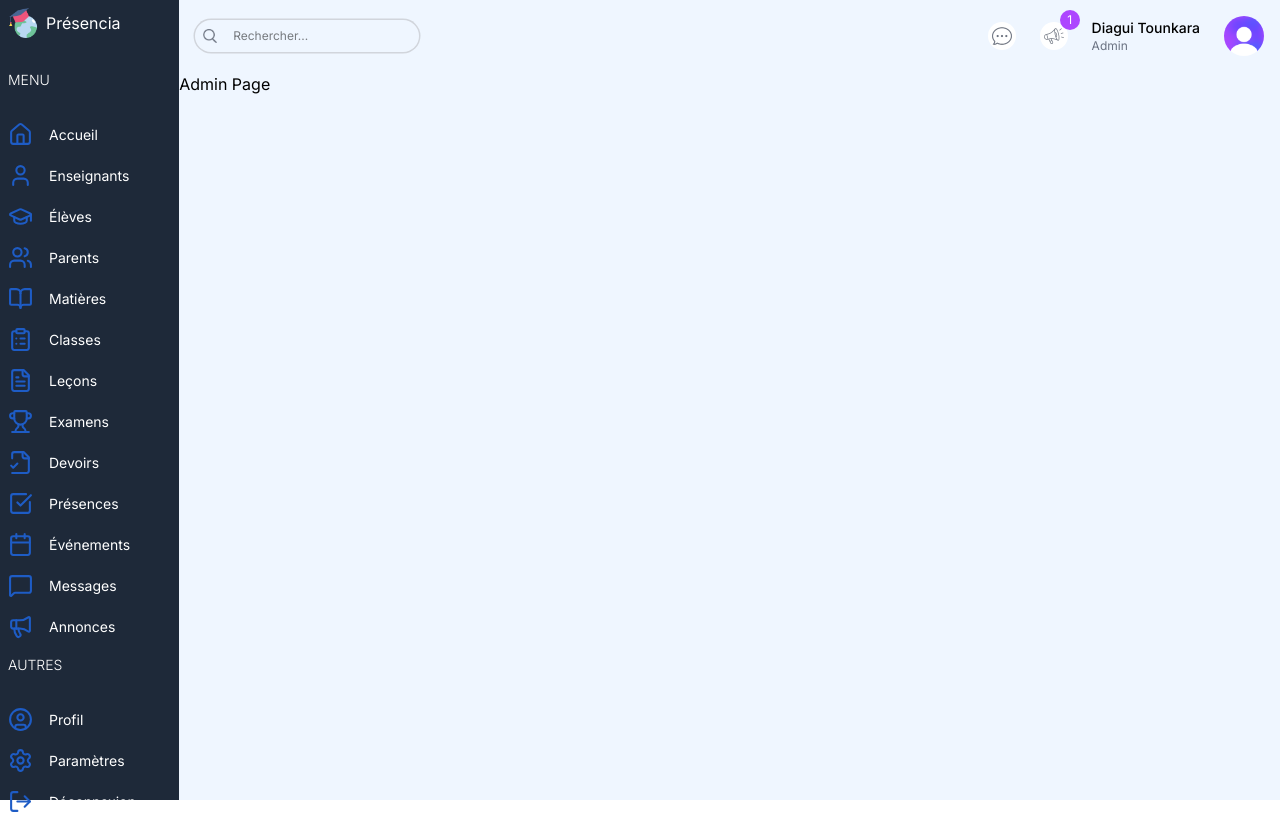
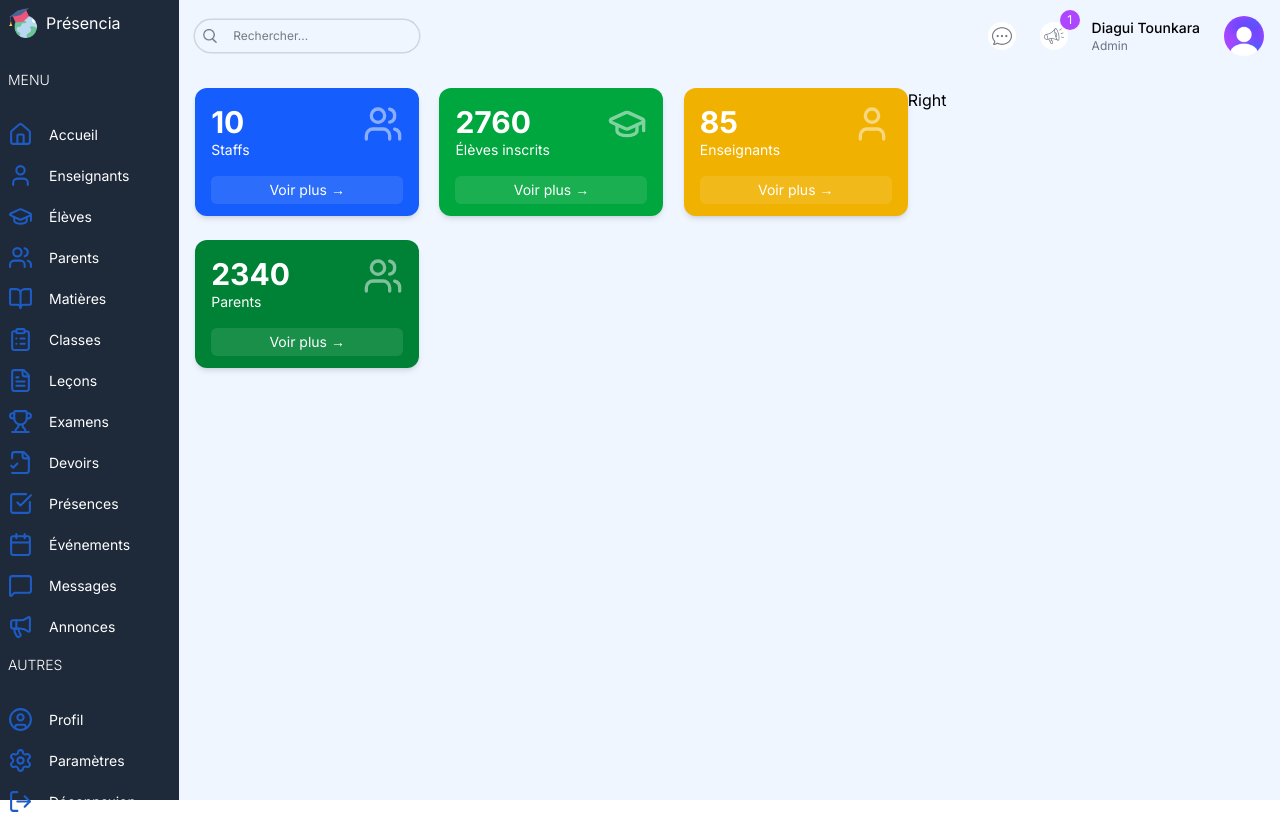
Before and after one commit to tounkaradiagui/Wire_Project_Nextjs, a Next.js app: page /admin in a window 1280 px wide. Built offline with nearby package versions, Linux system fonts and the light colour scheme.

Commit message:
Users cards designed

```diff
--- a/src/app/(dashboard)/admin/page.tsx
+++ b/src/app/(dashboard)/admin/page.tsx
@@ -1,6 +1,33 @@
+import UserCards from "@/components/UserCards"
+
 const AdminPage = () => {
     return (
-        <div className="">Admin Page</div>
+        <div className="p-4 flex g-4 flex-col md:flex-row ">
+            {/* <div className="md:w-1/4 p-2 border-r">
+                <h2 className="text-xl font-bold mb-4">Admin Menu</h2>
+                <ul className="space-y-2">
+                    <li><a href="#" className="text-blue-500 hover:underline">User Management</a></li>
+                    <li><a href="#" className="text-blue-500 hover:underline">Site Settings</a></li>
+                    <li><a href="#" className="text-blue-500 hover:underline">Reports</a></li>
+                    <li><a href="#" className="text-blue-500 hover:underline">Logs</a></li>
+                </ul>
+            </div>
+            <div className="md:w-3/4 p-2">
+                <h1 className="text-2xl font-bold mb-4">Admin Dashboard</h1>
+                <p>Welcome to the admin dashboard. Here you can manage users, configure site settings, view reports
+                , and monitor logs.</p>
+            </div> */}
+            <div className="w-full lg:w-2/3">
+                {/* Users Cards */}
+                <div className="flex gap-4 justify-between flex-wrap">
+                    <UserCards type="staff"/>
+                    <UserCards type="student"/>
+                    <UserCards type="teacher"/>
+                    <UserCards type="parent"/>
+                </div>
+            </div>
+            <div className="w-full lg:w-1/3">Right</div>
+        </div>
     )
 }
 export default AdminPage
--- /dev/null
+++ b/src/components/UserCards.tsx
@@ -0,0 +1,90 @@
+"use client";
+import { FC } from "react";
+import { Users, GraduationCap, User, CalendarX2, Book, MessageSquare, Mail } from "lucide-react";
+
+interface UserCardsProps {
+  type:
+    | "staff"
+    | "student"
+    | "teacher"
+    | "parent"
+    | "absence"
+    | "subject"
+    | "message"
+    | "conversation";
+}
+
+const cardData = {
+  staff: {
+    title: "Staffs",
+    count: 10,
+    icon: <Users size={40} className="opacity-50" />,
+    color: "bg-blue-600",
+  },
+  student: {
+    title: "Élèves inscrits",
+    count: 2760,
+    icon: <GraduationCap size={40} className="opacity-50" />,
+    color: "bg-green-600",
+  },
+  teacher: {
+    title: "Enseignants",
+    count: 85,
+    icon: <User size={40} className="opacity-50" />,
+    color: "bg-yellow-500",
+  },
+  parent: {
+    title: "Parents",
+    count: 2340,
+    icon: <Users size={40} className="opacity-50" />,
+    color: "bg-green-700",
+  },
+  absence: {
+    title: "Absences",
+    count: 0,
+    icon: <CalendarX2 size={40} className="opacity-50" />,
+    color: "bg-red-600",
+  },
+  subject: {
+    title: "Matières",
+    count: 1,
+    icon: <Book size={40} className="opacity-50" />,
+    color: "bg-blue-700",
+  },
+  message: {
+    title: "Messages",
+    count: 1,
+    icon: <MessageSquare size={40} className="opacity-50" />,
+    color: "bg-green-500",
+  },
+  conversation: {
+    title: "Conversations",
+    count: 1,
+    icon: <Mail size={40} className="opacity-50" />,
+    color: "bg-yellow-500",
+  },
+};
+
+const UserCards: FC<UserCardsProps> = ({ type }) => {
+  const data = cardData[type];
+
+  return (
+    <div
+      className={`${data.color} text-white flex flex-col justify-between p-4 rounded-xl shadow-md w-full md:w-56 h-32 mb-2`}
+    >
+      <div className="flex justify-between items-start">
+        <div>
+          <h2 className="text-3xl font-bold">{data.count}</h2>
+          <p className="text-sm">{data.title}</p>
+        </div>
+        {data.icon}
+      </div>
+
+      <button className="mt-4 text-sm bg-white/10 hover:bg-white/20 cursor-pointer transition-colors duration-300 rounded-md px-3 py-1 flex items-center justify-center">
+        Voir plus →
+      </button>
+    </div>
+  );
+};
+
+export default UserCards;
--- a/tailwind.config.ts
+++ b/tailwind.config.ts
@@ -14,6 +14,11 @@ const config: Config = {
         "gradient-conic":
           "conic-gradient(from 180deg at 50% 50%, var(--tw-gradient-stops))",
       },
+      colors: {
+        primary: "#1E5CC5",
+        secondary: "#4CBFA5",
+        accent: "#CCE8FA",
+      }
     },
   },
   plugins: [],
```
